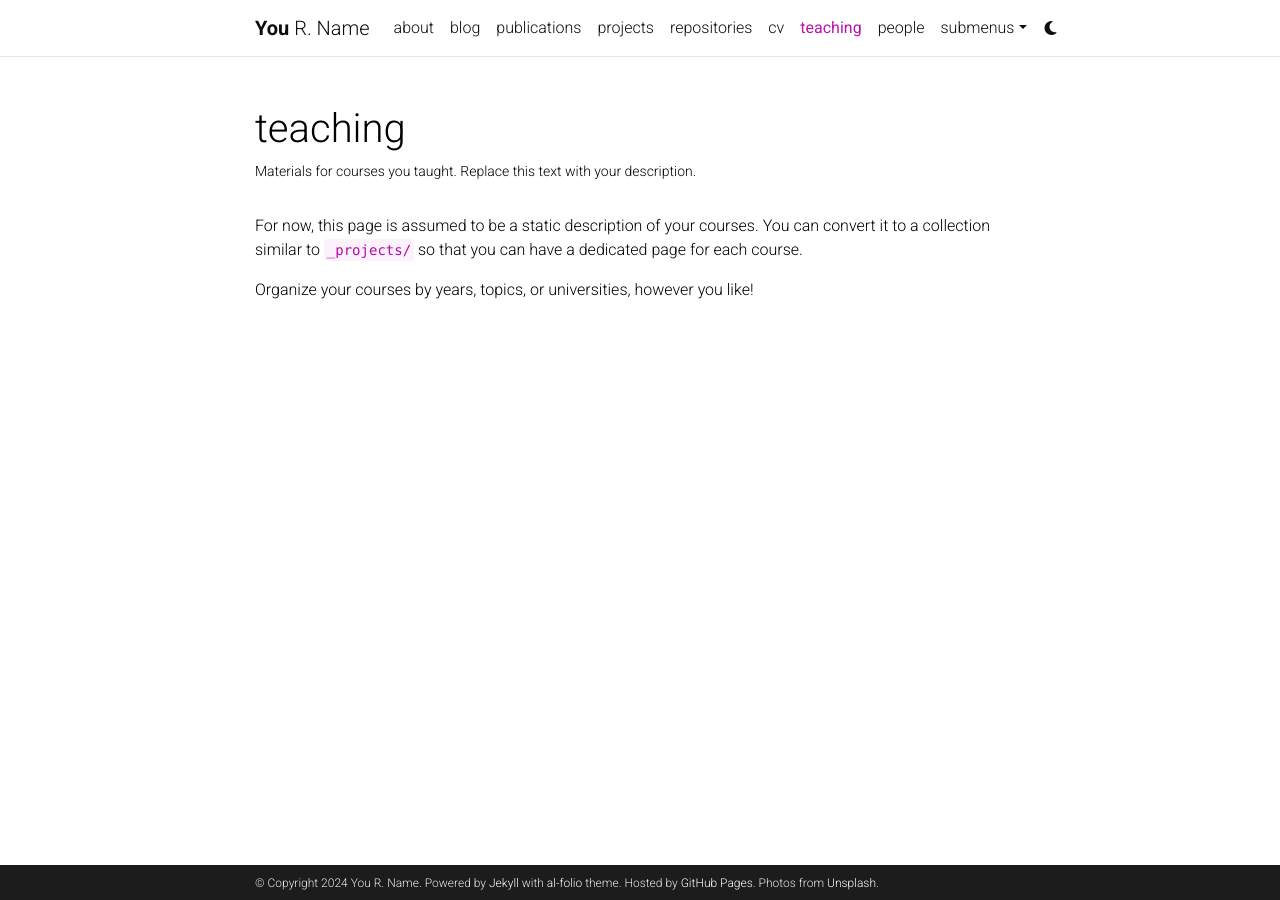
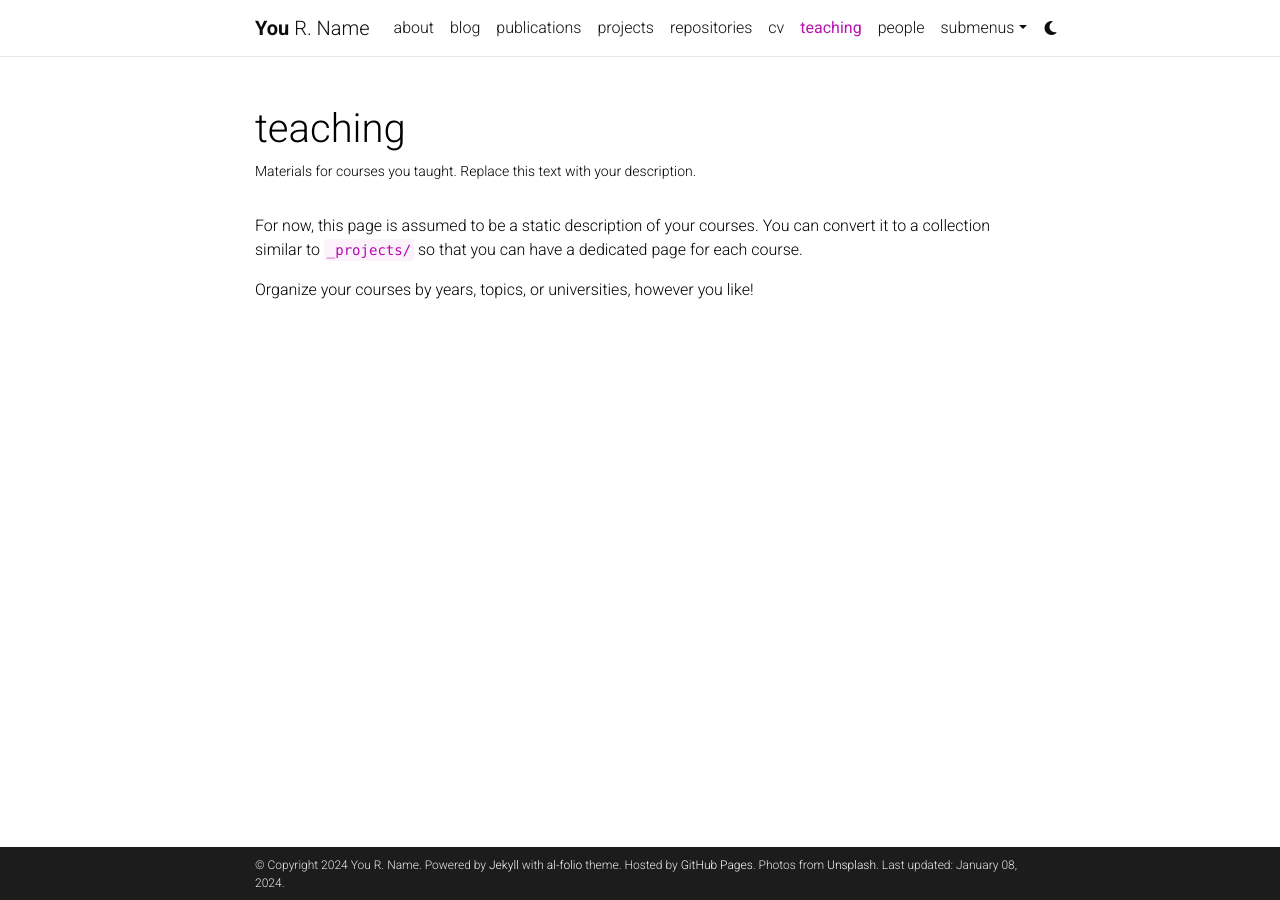
Before and after one commit to giovannellilab/hydecarb, a Jekyll site: the page built from _pages/teaching.md, in a window 1280 px wide. Built offline with Jekyll 4.4.1, drawn with Linux system fonts in a browser that asks for light colours; comment, search, counter and statistics services are not loaded; a style sheet for code colours, icons or effects is not loaded; some of the changed lines change nothing that is shown.

Commit message:
Update _config.yml

```diff
--- a/_config.yml
+++ b/_config.yml
@@ -18,9 +18,9 @@
 lang: en # the language of your site (for example: en, fr, cn, ru, etc.)
 icon: ⚛️  # the emoji used as the favicon (alternatively, provide image name in /assets/img/)
 
-url: https://alshedivat.github.io # the base hostname & protocol for your site
-baseurl: /al-folio # the subpath of your site, e.g. /blog/. Leave blank for root
-last_updated: false # set to true if you want to display last updated in the footer
+url: https://giovannellilab.github.io/hydecarb # the base hostname & protocol for your site
+baseurl: # the subpath of your site, e.g. /blog/. Leave blank for root
+last_updated: true # set to true if you want to display last updated in the footer
 impressum_path:  # set to path to include impressum link in the footer, use the same path as permalink in a page, helps to conform with EU GDPR
 
 # -----------------------------------------------------------------------------
```
